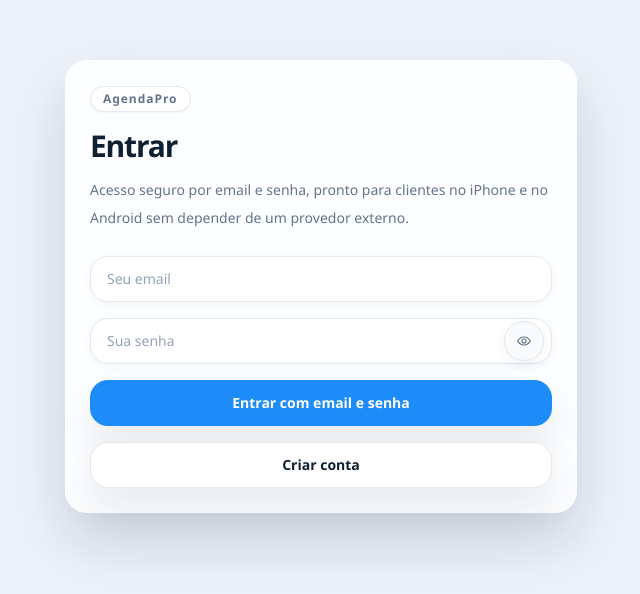
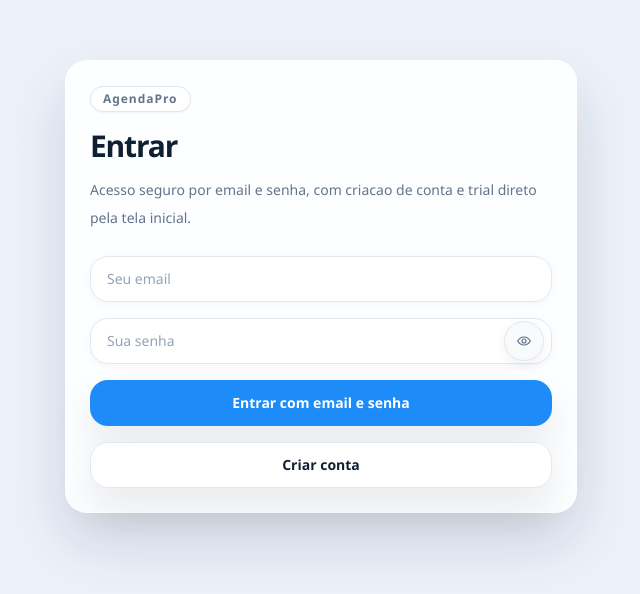
Before and after one commit to FelipeCaju/agenda-pro, a React (Vite) app in the folder frontend/: page /login in a window 1280 px wide. Shown: the part 114-708 px from the top of the page, without its empty margins (319-959 px from the left). Built offline with nearby package versions, Linux system fonts and the light colour scheme; no server answers.

Commit message:
chore: test automatic vercel production deploy

```diff
--- a/frontend/src/pages/login-page.tsx
+++ b/frontend/src/pages/login-page.tsx
@@ -83,7 +83,7 @@ export function LoginPage() {
         <span className="app-pill">AgendaPro</span>
         <h1 className="mt-4 text-3xl font-bold tracking-[-0.04em] text-ink">Entrar</h1>
         <p className="mt-3 text-sm leading-7 text-slate-500">
-          Acesso seguro por email e senha, pronto para clientes no iPhone e no Android sem depender de um provedor externo.
+          Acesso seguro por email e senha, com criacao de conta e trial direto pela tela inicial.
         </p>
         <form className="mt-6 space-y-4" onSubmit={handleSubmit}>
           <input
```
